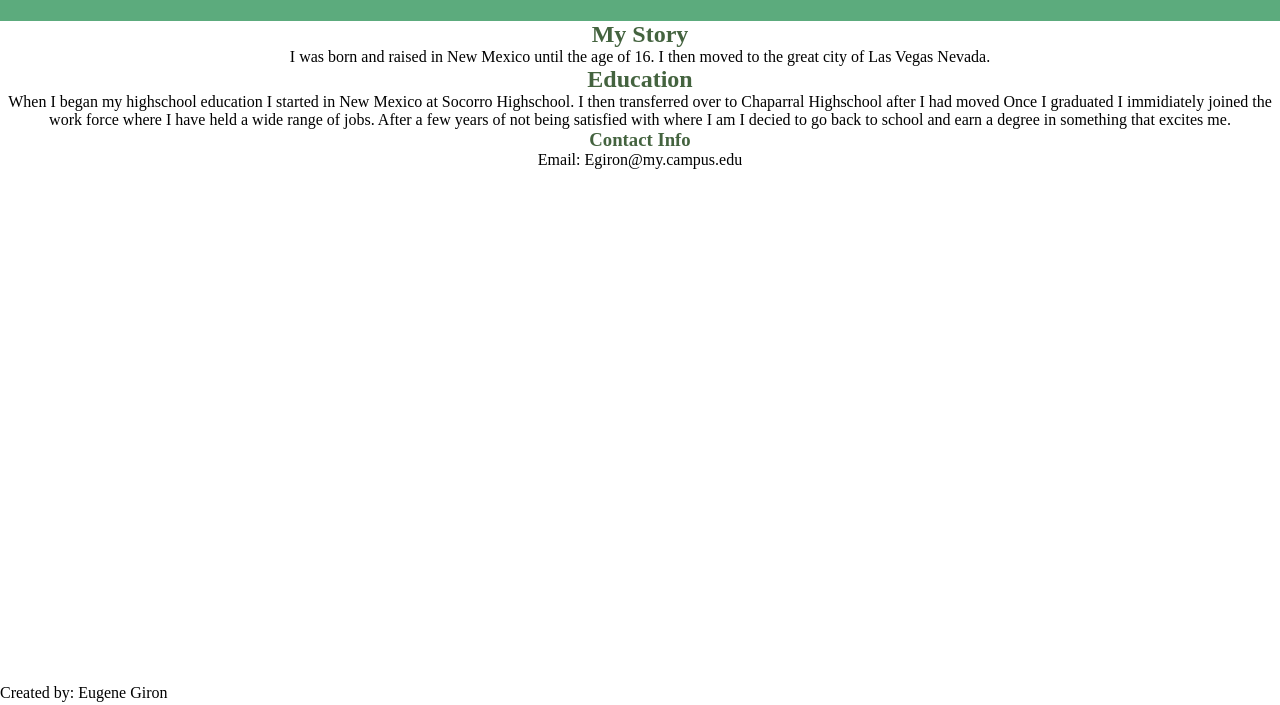
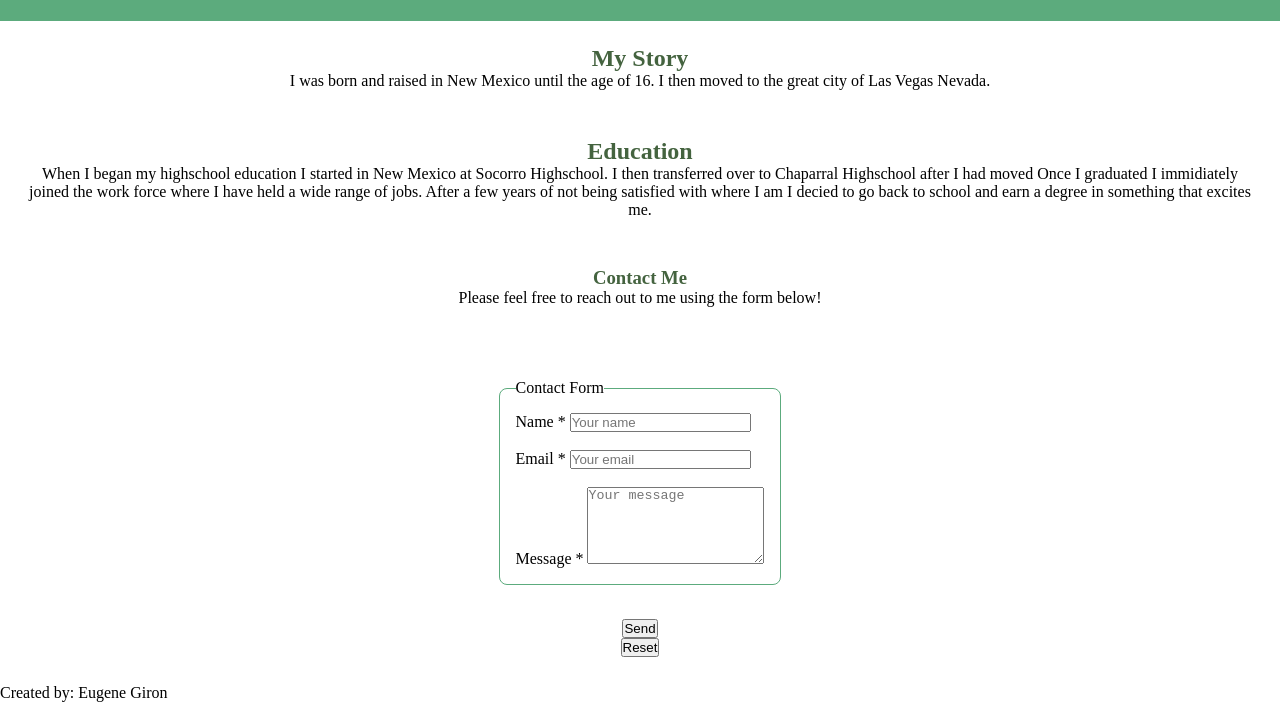
Before and after one commit to Cyber-Egiron/DEV_140_Project, a plain HTML site: page about.html in a window 1280 px wide. Shown: the part 98-803 px from the top of the page. Drawn offline with Linux system fonts and the light colour scheme; a web font is replaced by a local one.

Commit message:
Added and Styled Contact form With acessability

```diff
--- a/about.html
+++ b/about.html
@@ -25,6 +25,8 @@
             <h2>My Story</h2>
             <p>I was born and raised in New Mexico until the age of 16. I then moved to the great city of Las Vegas
                 Nevada.</p>
+        </section>
+        <section>
             <h2>Education</h2>
             <p>When I began my highschool education I started in New Mexico at Socorro Highschool. I then transferred
                 over to Chaparral Highschool after I had moved
@@ -32,8 +34,39 @@
                 years of not being satisfied with where I am
                 I decied to go back to school and earn a degree in something that excites me.
             </p>
-            <h3>Contact Info</h3>
-            <p>Email: Egiron@my.campus.edu</p>
+        </section>
+        <section>
+            <h3>Contact Me</h3>
+            <p>Please feel free to reach out to me using the form below!</p>
+        </section>
+        <section>
+            <form id="contact-form" class="contact-form">
+                <div id="error-summary" role="alert" tabindex="-1" hidden></div>
+                <fieldset class="info-fieldset">
+                    <legend>Contact Form</legend>
+                    <div>
+                        <label for="name">Name *</label>
+                        <input type="text" id="name" name="name" placeholder="Your name" required autocomplete="name"
+           required aria-describedby="name-error">
+                        <span class="error" id="name-error"></span>
+                    </div>
+                    <br>
+                    <div>
+                        <label for="email">Email *</label>
+                        <input type="email" id="email" name="email" placeholder="Your email" autocomplete="email"
+           required aria-describedby="email-error">
+                        <span class="error" id="email-error"></span>
+                    </div>
+                    <br>
+                    <label for="message">Message *</label>
+                    <textarea id="message" name="message" placeholder="Your message" rows="5" required aria-describedby="message-error"></textarea>
+                    <span class="error" id="message-error"></span>
+                </fieldset>
+                    <br>
+
+                <button type="submit">Send</button>
+                <button type="reset">Reset</button>
+            </form>
         </section>
     </main>
     <footer>Created by: Eugene Giron</footer>
--- a/styles.css
+++ b/styles.css
@@ -1,7 +1,6 @@
-
 body {
-    background-color: #FFFFFF;
-    font-family: "Slabo 13px", serif;
+  background-color: #FFFFFF;
+  font-family: "Slabo 13px", serif;
 }
 
 .slabo-13px-regular {
@@ -35,10 +34,22 @@ header {
   background-color: #5CAB7D;
 }
 
+section {
+  padding: 24px;
+  background-color: #FFFFFF;
+}
+
 footer {
   position: fixed;
   bottom: 0;
   width: 100%;
+}
+
+img {
+  display: block;
+  margin-left: auto;
+  margin-right: auto;
+  width: 50%;
 }
 
 .nav-container {
@@ -57,10 +68,9 @@ footer {
   color: #003333;
 }
 
-.project {
+.project-container {
   display: flex;
   padding: 8px
-
 }
 
 .project-item {
@@ -70,9 +80,31 @@ footer {
   border-radius: 8px;
 }
 
+.overview-container {
+  padding: 30px;
+  border-radius: 8px;
+}
+
+.contact-form {
+  display: flex;
+  flex-direction: column;
+  align-items: center;
+  justify-content: center;
+  padding: 24px;
+  border-radius: 8px;
+}
+
+.info-fieldset {
+  border: 1px solid #5CAB7D;
+  padding: 16px;
+  border-radius: 8px;
+  margin-bottom: 16px;
+}
+
 * {
   box-sizing: border-box;
   margin: 0;
+  padding: 0;
 }
 
 /* Desktop */
```
Also changed, not shown: index.html (+4 -0 lines), projects.html (+7 -3 lines), 1 other file.
